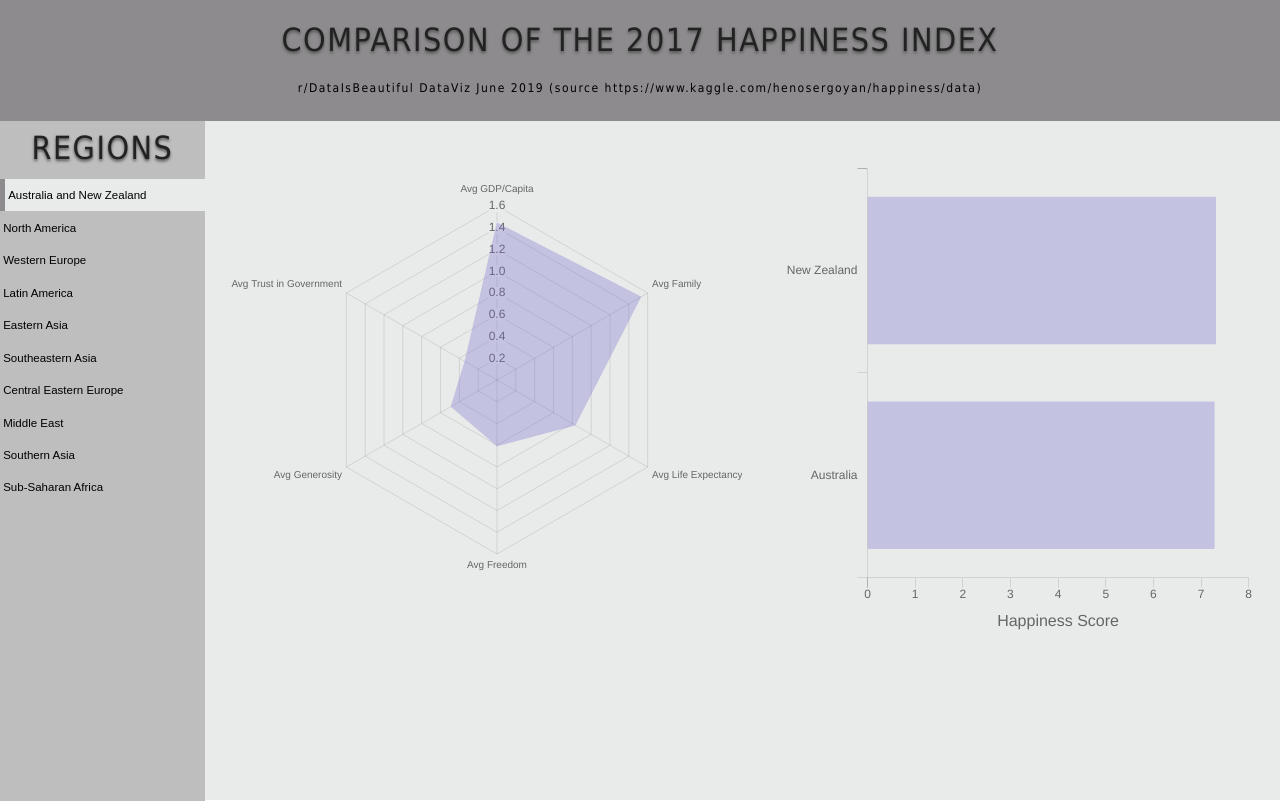
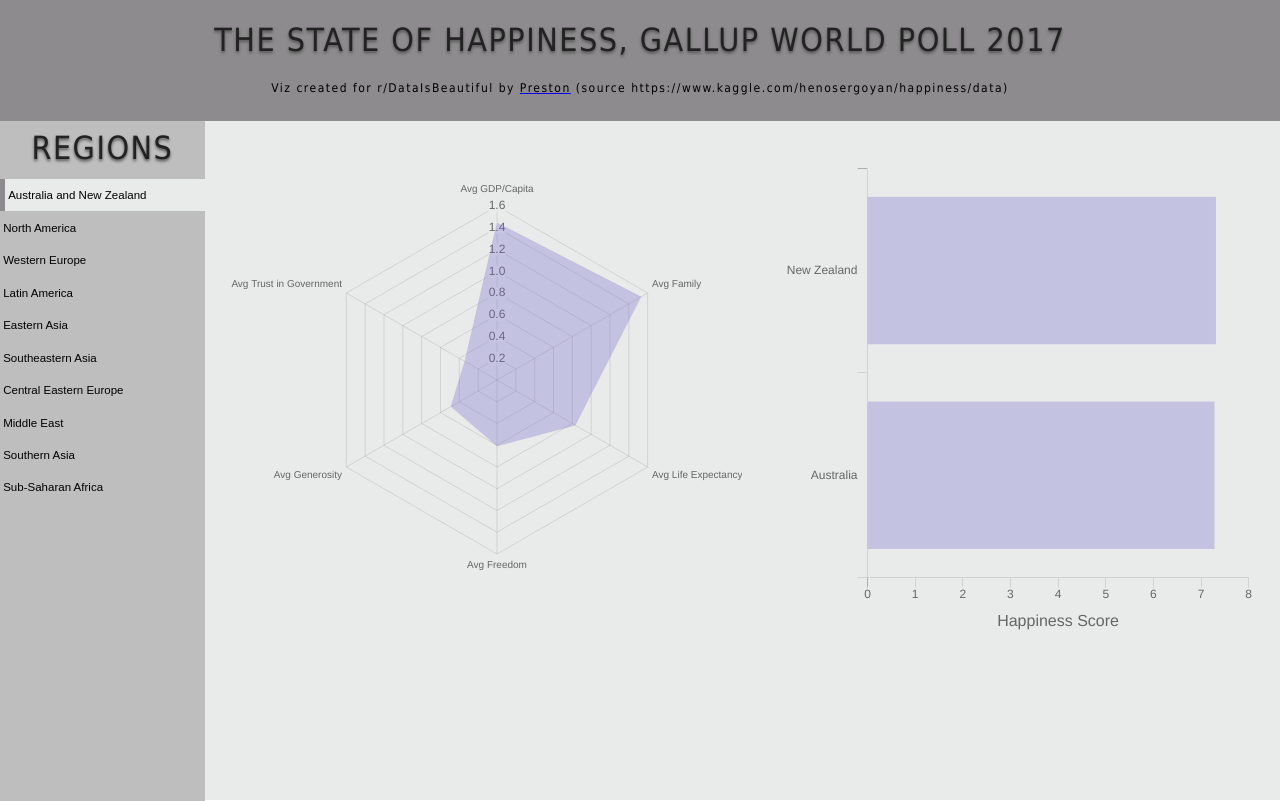
Before and after one commit to Pressed-In/Pressed-In.github.io, a plain HTML site: page index.html in a window 1280 px wide. Drawn offline with nearby package versions, Linux system fonts and the light colour scheme.

Commit message:
Update index.html
Changed header content & format

```diff
--- a/index.html
+++ b/index.html
@@ -11,26 +11,22 @@
     <link rel="stylesheet" type="text/css" href="style.css">
   </head>
 
-
 <div id="content">
   <body onload="document.getElementById('Australia-and-New-Zealand').focus();">
 
 <div id="header">
-      <h1>COMPARISON OF THE 2017 HAPPINESS INDEX</h1>
-      <h2>r/DataIsBeautiful DataViz June 2019 (source https://www.kaggle.com/henosergoyan/happiness/data)</h2>
+      <h1>THE STATE OF HAPPINESS, GALLUP WORLD POLL 2017</h1>
+      <h2>Viz created for r/DataIsBeautiful by <a href="https://github.com/Pressed-In" target="_blank"><font color="black">Preston</a></font> (source https://www.kaggle.com/henosergoyan/happiness/data)</h2>
 </div>
-
 
 <div id="testDIV">
 <div id="container">
-
 
     <div id="buttonTitle">
 
       <p>REGIONS</p>
 
     </div>
-
 
     <div id="buttons">
 
@@ -51,13 +47,11 @@
 
 </div>
 
-
     <div id="BarChartwrapper">
 
     <canvas id="myBarChart" width="200" height="200"></canvas>
 
     </div>
-
 
     <div id="Chartwrapper">
 
@@ -65,7 +59,6 @@
 
     </div>
 
-
     <script src="bar.js"></script>
     <script src="radar.js"></script>
 
```
